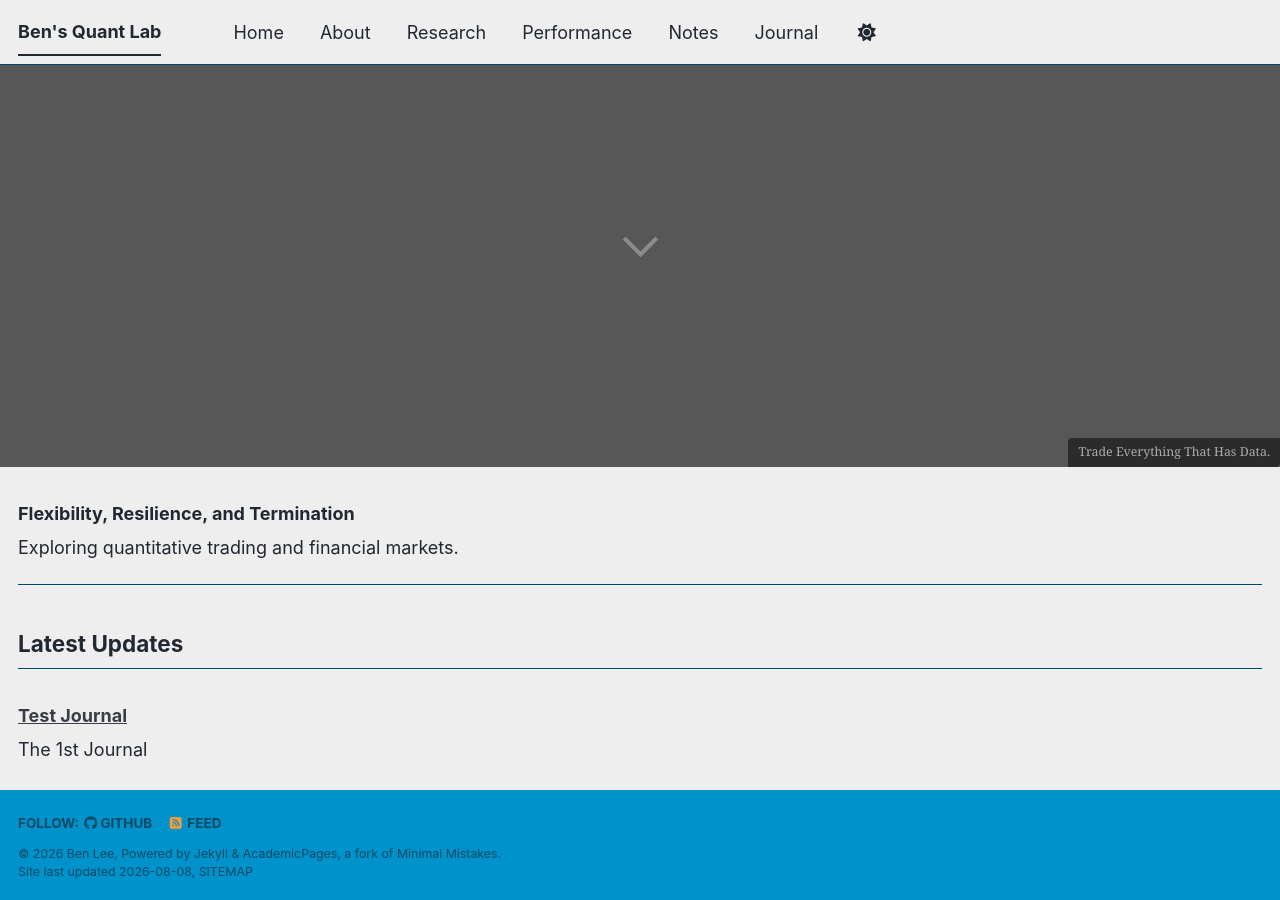
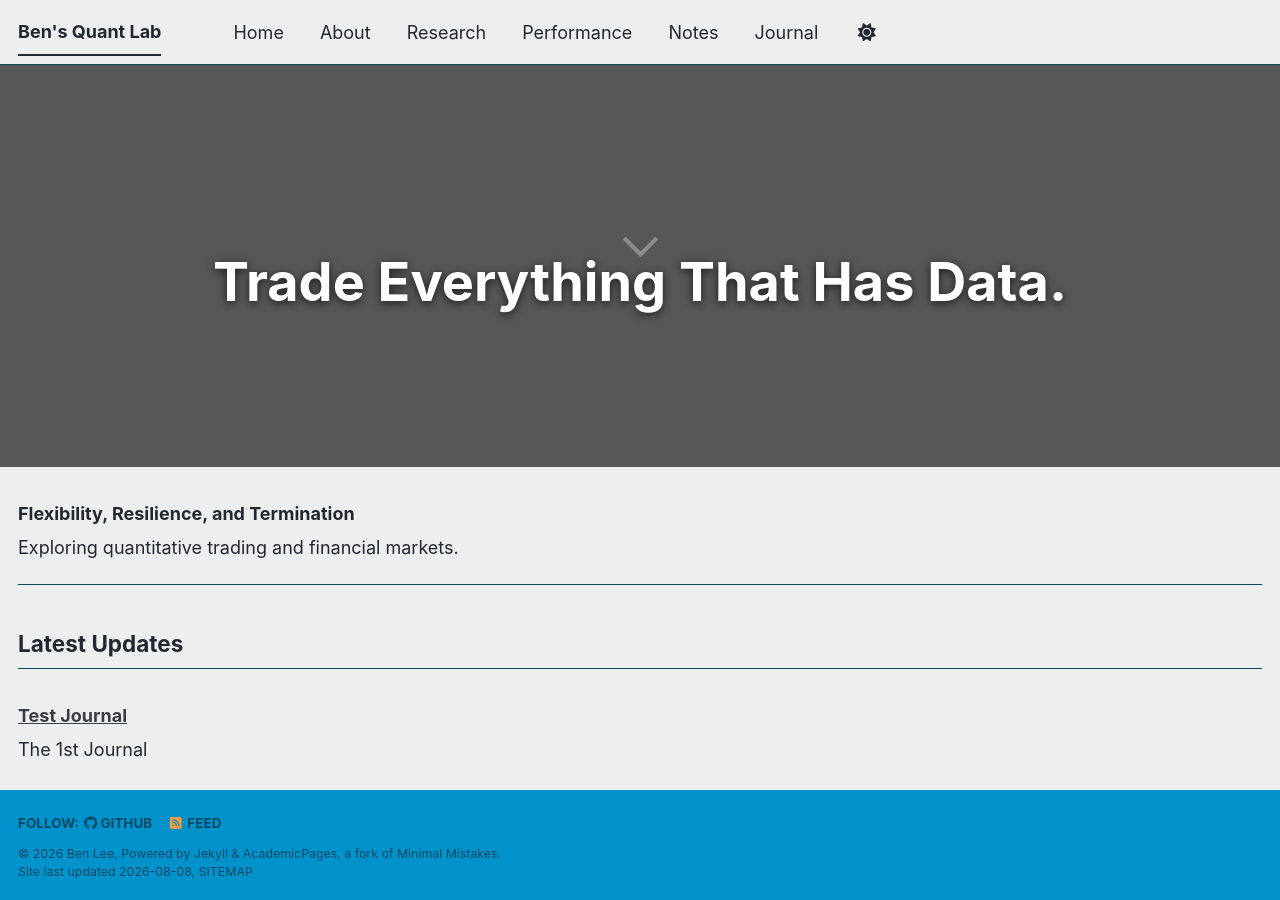
Before and after one commit to leebh1119/leebh1119.github.io, a Jekyll site: the page built from index.md, in a window 1280 px wide and 900 px high, scrolled down 498 px. Built offline with Jekyll 4.4.1, drawn with Linux system fonts in a browser that asks for light colours; a style sheet for code colours, icons or effects is not loaded.

Commit message:
updated overlay texts

```diff
--- a/_sass/_custom.scss
+++ b/_sass/_custom.scss
@@ -132,3 +132,20 @@
 html {
   scroll-behavior: smooth;
 }
+
+.splash-hero-text {
+  position: absolute;
+  top: 45%;
+  left: 50%;
+  transform: translate(-50%, -50%);
+
+  color: white;
+  font-size: 3rem;
+  font-weight: 700;
+  text-align: center;
+
+  width: 90%;
+  z-index: 10;
+
+  text-shadow: 0 2px 8px rgba(0, 0, 0, 0.7);
+}
--- a/index.md
+++ b/index.md
@@ -6,8 +6,11 @@ permalink: /
 header:
   overlay_image: home.png
   overlay_filter: 0.45
-  caption: "Trade Everything That Has Data."
 ---
+
+<div class="splash-hero-text">
+  Trade Everything That Has Data.
+</div>
 
 <a id="content-start"></a>
 
```
